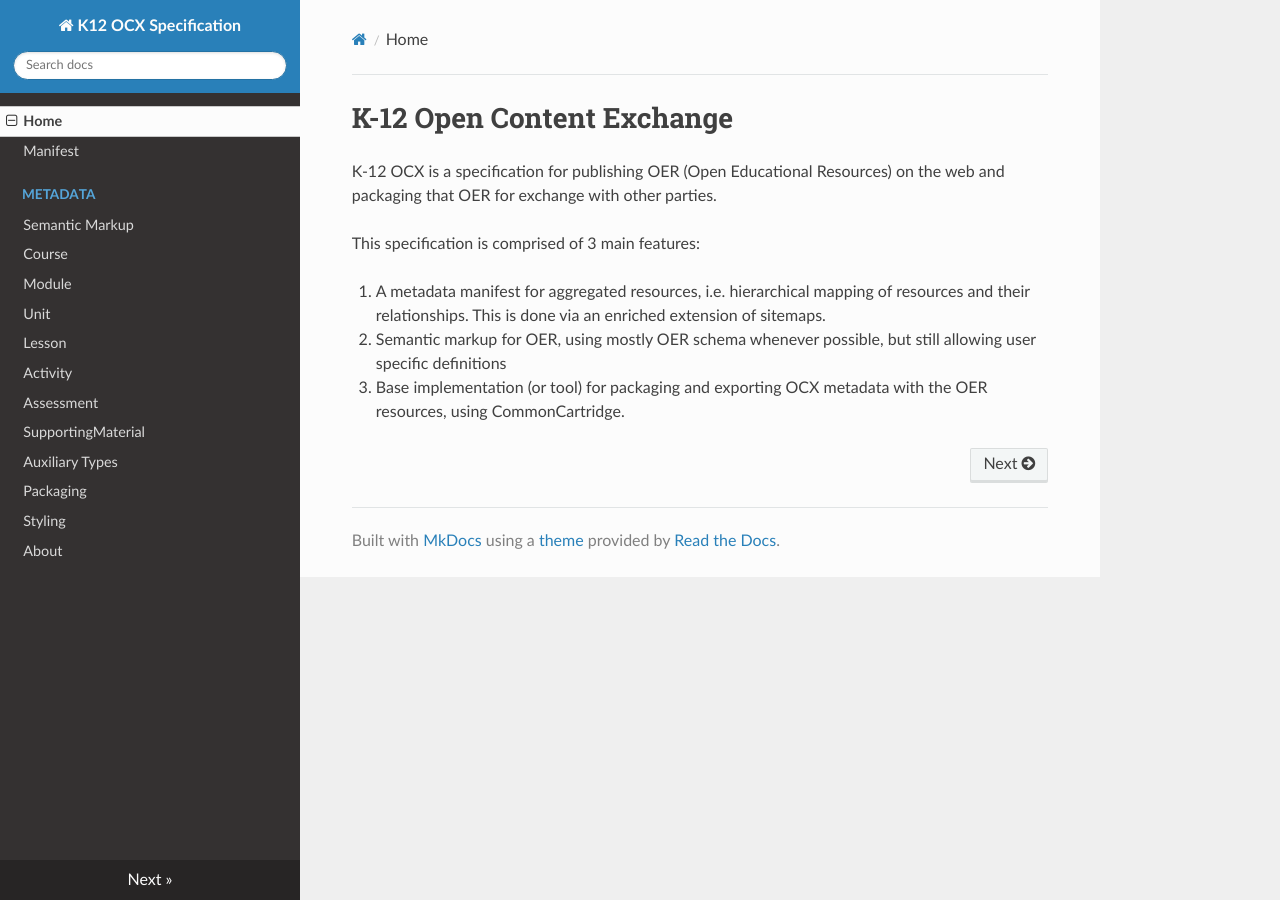
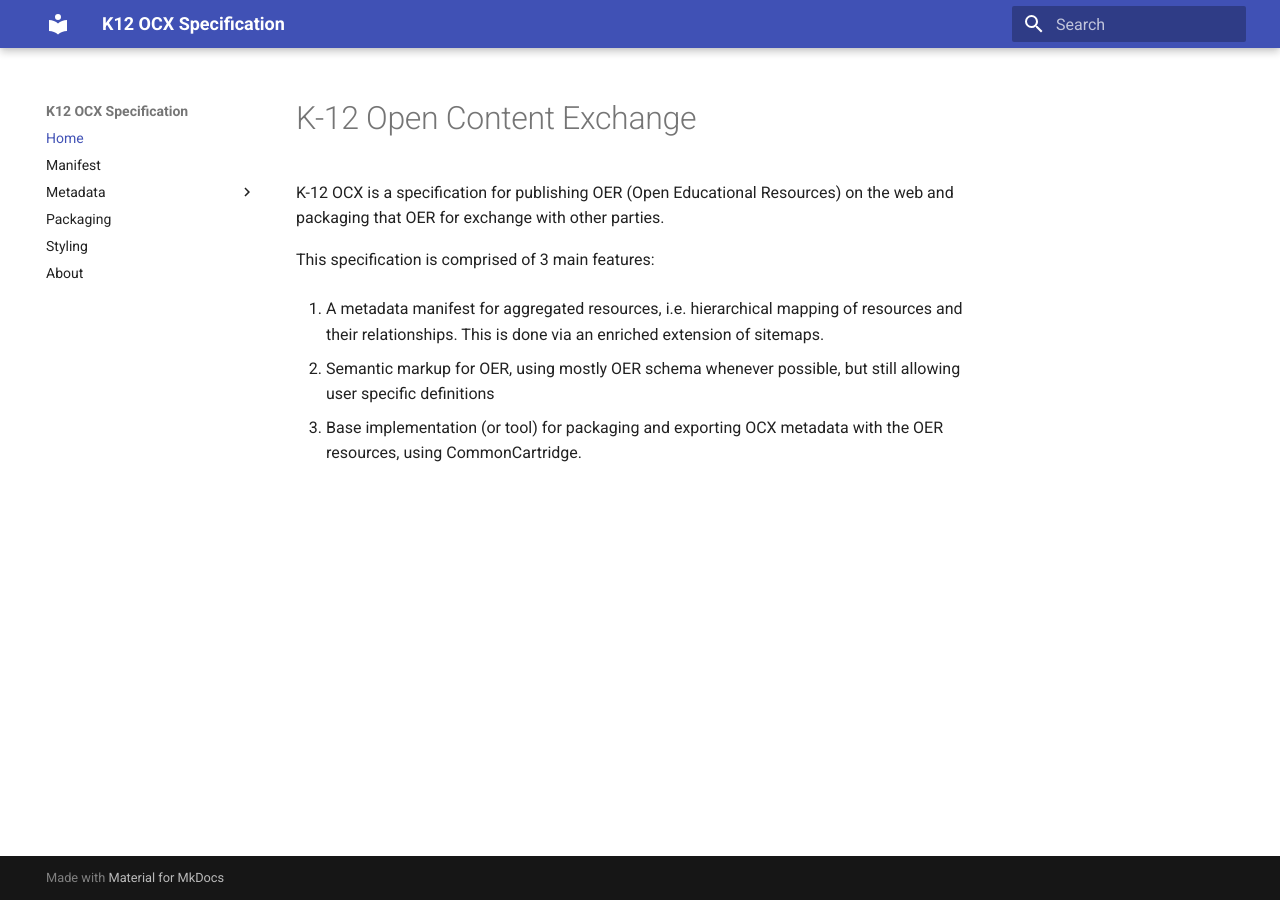
Before and after one commit to K12OCX/k12ocx-specs, an MkDocs documentation site: the page built from docs/index.md, in a window 1280 px wide. Built offline with MkDocs 1.6.1 and Material for MkDocs 9.7.7, drawn with Linux system fonts in a browser that asks for light colours; nearby versions of some CDN libraries; old or Windows-style settings are respelled for this version of MkDocs.

Commit message:
Add readme and change theme

```diff
--- a/mkdocs.yml
+++ b/mkdocs.yml
@@ -15,4 +15,4 @@ pages:
     - Packaging: packaging.md
     - Styling: styling.md
     - About: about.md
-theme: readthedocs
+theme: material
```
Also changed, not shown: README.md (added, +13 -0 lines).
